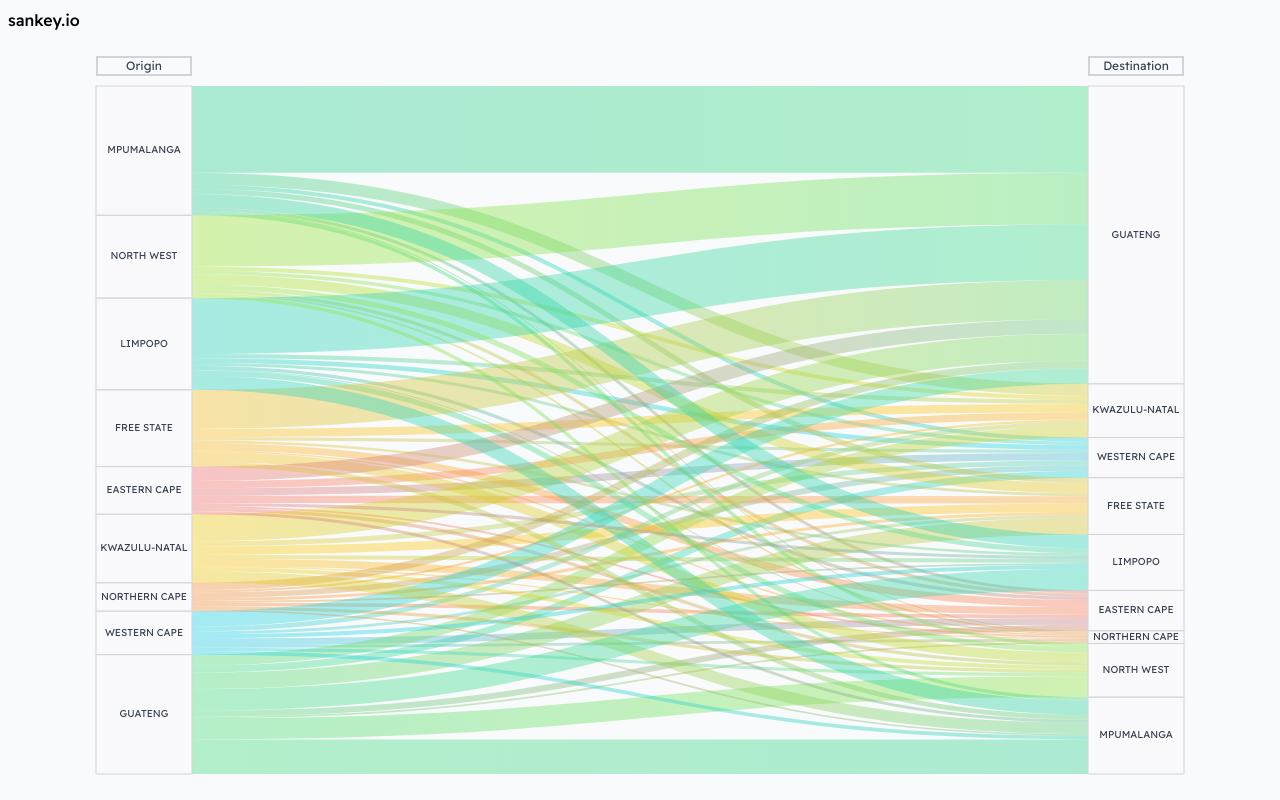
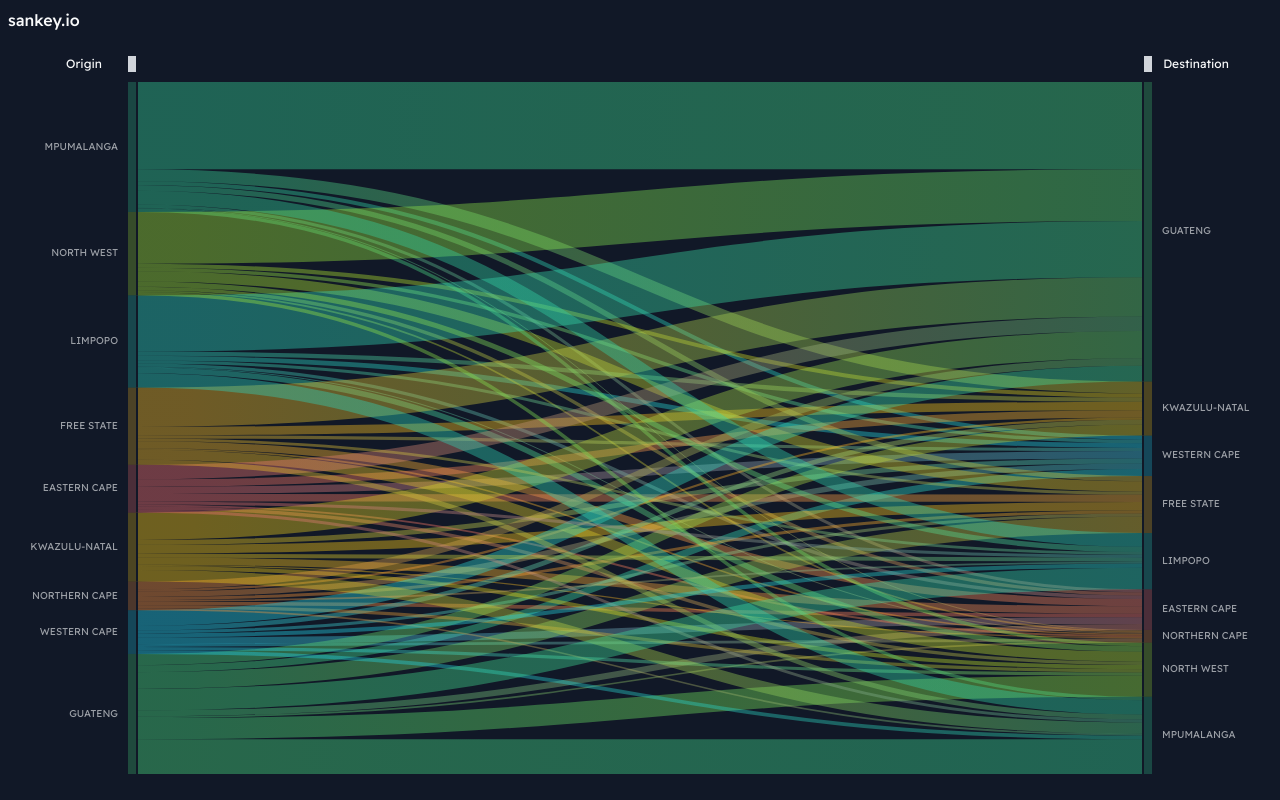
Before and after one commit to rowlandwilliams/temporal-heatma, a Next.js app: page / in a window 1280 px wide. Built offline with nearby package versions, Linux system fonts and the light colour scheme.

Commit message:
atler color scheme

```diff
--- a/components/Sankey/Sankey.tsx
+++ b/components/Sankey/Sankey.tsx
@@ -36,8 +36,8 @@ const Sankey = () => {
     const { nodes, links } = getSankeyGenerator(parentWidth, parentHeight, sankeyData);
 
     return (
-        <div className="relative flex-grow bg-green-200" ref={parentRef}>
-            <div className="bg-gray-50 w-full h-full">
+        <div className="relative flex-grow " ref={parentRef}>
+            <div className=" w-full h-full">
                 <SankeySvg links={links as TransformedLink[]} nodes={nodes} />
                 <SankeyNodeTooltip />
                 <SankeyLinkTooltip />
--- a/components/Sankey/SankeyLinkTooltip/SankeyLinkTooltip.tsx
+++ b/components/Sankey/SankeyLinkTooltip/SankeyLinkTooltip.tsx
@@ -1,15 +1,16 @@
 import classNames from 'classnames';
 import { useStore } from '../../../store/store';
+import { formatTooltipValue } from '../utils/general';
 import { sankeyMargin } from '../utils/plot';
 
 export const SankeyLinkTooltip = () => {
     const { linkIsHovered, linkTooltipData } = useStore();
-    const { x, y, sourceProvince, targetProvince } = linkTooltipData;
+    const { x, y, sourceProvince, targetProvince, linkValue } = linkTooltipData;
 
     return (
         <div
             className={classNames(
-                'absolute bg-white text-xs shadow-lg p-2 pointer-events-none transform ',
+                'absolute bg-gray-900 text-xs shadow-lg p-2 pointer-events-none transform ',
                 {
                     hidden: !linkIsHovered,
                 },
@@ -24,6 +25,10 @@ export const SankeyLinkTooltip = () => {
                 <div className="px-1">{'>'}</div>
                 <div>{targetProvince}</div>
             </div>
+            <div className="flex items-end pt-2">
+                <div>{formatTooltipValue(linkValue)}</div>
+                <div className="text-2xs text-gray-400 ml-1">PEOPLE</div>
+            </div>
         </div>
     );
 };
--- a/components/Sankey/SankeyNodeTooltip/SankeyNodeTooltipBody/SankeyNodeTooltipPeopleStat/SankeyNodeTooltipPeopleStat.tsx
+++ b/components/Sankey/SankeyNodeTooltip/SankeyNodeTooltipBody/SankeyNodeTooltipPeopleStat/SankeyNodeTooltipPeopleStat.tsx
@@ -1,4 +1,4 @@
-import { formatTooltipValue } from './utils/utils';
+import { formatTooltipValue } from '../../../utils/general';
 
 interface Props {
     nodeSum: number;
--- a/components/Sankey/SankeyNodeTooltip/SankeyNodeTooltipBody/SankeyNodeTooltipPeopleStat/utils/utils.ts
+++ /dev/null
@@ -1,5 +0,0 @@
-import { numberWithCommas } from '../../../../utils/general';
-
-export const formatTooltipValue = (value: number) => {
-    return numberWithCommas(Math.floor(value)).replace('.00', '');
-};
--- a/components/Sankey/SankeySvg/SankeyLinks/SankeyLink/SankeyLink.tsx
+++ b/components/Sankey/SankeySvg/SankeyLinks/SankeyLink/SankeyLink.tsx
@@ -28,6 +28,7 @@ export const SankeyLink = ({ link }: Props) => {
             y: (link.y0 + (link.y1 - link.y0) / 2) as number,
             sourceProvince: source.province,
             targetProvince: target.province,
+            linkValue: link.value,
         });
     };
 
@@ -42,7 +43,8 @@ export const SankeyLink = ({ link }: Props) => {
             onMouseEnter={() => handleLinkEnter()}
             onMouseLeave={() => handlLinkLeave()}
             className={classNames('stroke-current cursor-pointer', {
-                'opacity-100': linkIsActive || thisLinkIsHovered,
+                'opacity-90': linkIsActive && thisLinkIsHovered,
+                'opacity-70': linkIsActive || thisLinkIsHovered,
                 'opacity-40': !nodesAreSelected && !linkIsActive,
                 'opacity-10': nodesAreSelected && !linkIsActive,
             })}
--- a/components/Sankey/SankeySvg/SankeyNodes/SankeyNode/SankeyNode.tsx
+++ b/components/Sankey/SankeySvg/SankeyNodes/SankeyNode/SankeyNode.tsx
@@ -13,6 +13,9 @@ interface Props {
     nodePercentage: number;
     nodeIdKey: string;
 }
+
+const textXPadding = 10;
+const borderRectWidth = 2;
 
 export const SankeyNode = ({
     name,
@@ -33,7 +36,7 @@ export const SankeyNode = ({
         useStore();
 
     const nodeIsActive = activeNodes.includes(nodeId);
-
+    const nodeIsDestination = (x0 as number) > 0;
     const handlNodeClick = () => {
         return nodeIsActive ? removeActiveNode(nodeId) : addActiveNode(nodeId);
     };
@@ -50,9 +53,10 @@ export const SankeyNode = ({
         });
     };
 
-    const midPointX = ((x1 as number) - (x0 as number)) / 2;
     const midPointY = ((y1 as number) - (y0 as number)) / 2;
-    const textCoordX = (x1 as number) - midPointX;
+    const textCoordX = nodeIsDestination
+        ? (x1 as number) + textXPadding
+        : (x0 as number) - textXPadding;
     const textYCoordY = (y1 as number) - midPointY;
 
     return (
@@ -63,22 +67,31 @@ export const SankeyNode = ({
             onClick={() => handlNodeClick()}
         >
             <rect
-                className={classNames('cursor-pointer stroke-current stroke-1 text-gray-300', {
-                    'text-gray-600': nodeIsActive,
+                className={classNames('cursor-pointer opacity-50', {
+                    'opacity-100': nodeIsActive,
                 })}
                 x={x0}
                 y={y0}
                 width={(x1 as number) - (x0 as number)}
                 height={(y1 as number) - (y0 as number)}
-                fill={nodeIsActive ? 'white' : '#F9FAFB'}
-                fillOpacity="0.5"
+                fill={color}
+                fillOpacity={nodeIsActive ? 1 : 0.5}
+            ></rect>
+            <rect
+                x={nodeIsDestination ? x0 : (x1 as number) - borderRectWidth}
+                y={y0}
+                width={borderRectWidth}
+                height={(y1 as number) - (y0 as number)}
+                className="fill-current text-gray-900"
             ></rect>
             <text
                 x={textCoordX}
                 y={textYCoordY}
                 dominantBaseline="middle"
-                textAnchor="middle"
-                className="text-2xs fill-current text-gray-700 cursor-pointer"
+                textAnchor={nodeIsDestination ? 'start' : 'end'}
+                className={classNames('text-2xs fill-current text-gray-50 cursor-pointer', {
+                    'text-opacity-60': !nodeIsActive,
+                })}
             >
                 {province}
             </text>
--- a/components/Sankey/utils/general.ts
+++ b/components/Sankey/utils/general.ts
@@ -4,3 +4,7 @@ export const numberWithCommas = (x: number) => {
         .toString()
         .replace(/\B(?=(\d{3})+(?!\d))/g, ',');
 };
+
+export const formatTooltipValue = (value: number) => {
+    return numberWithCommas(Math.floor(value)).replace('.00', '');
+};
--- a/components/Sankey/utils/plot.ts
+++ b/components/Sankey/utils/plot.ts
@@ -1,8 +1,8 @@
 import { sankey } from 'd3-sankey';
 import { RawData } from '../../../types/types';
 
-export const sankeyMargin = { top: 10, right: 96, bottom: 10, left: 96 };
-export const nodeWidth = 96;
+export const sankeyMargin = { top: 10, right: 112, bottom: 10, left: 112 };
+export const nodeWidth = 10;
 export const nodeTooltipPadding = 5;
 
 export const getSankeyGenerator = (
--- a/pages/index.tsx
+++ b/pages/index.tsx
@@ -4,7 +4,7 @@ import Sankey from '../components/Sankey/Sankey';
 
 const Home: NextPage = () => {
     return (
-        <div className="bg-gray-50 font-readexpro-regular">
+        <div className="bg-gray-900 font-readexpro-regular text-gray-50">
             <Head>
                 <title>Sankey</title>
                 <meta name="description" content="Sankey" />
@@ -12,10 +12,12 @@ const Home: NextPage = () => {
             </Head>
             <div className="flex flex-col h-screen">
                 <div className="font-readexpro-medium p-2">sankey.io</div>
-                <div className="flex-grow flex flex-col py-4">
-                    <div className="flex justify-between px-24 text-xs text-gray-700">
-                        <div className="w-24 border-2 border-gray-300 text-center">Origin</div>
-                        <div className="w-24 border-2 border-gray-300 text-center">Destination</div>
+                <div className="flex-grow flex flex-col p-4">
+                    <div className="flex justify-between px-6 text-xs ">
+                        <div className="w-24 border-r-8 border-gray-300 text-center">Origin</div>
+                        <div className="w-24 border-l-8 border-gray-300 text-center">
+                            Destination
+                        </div>
                     </div>
                     <Sankey />
                 </div>
--- a/types/types.ts
+++ b/types/types.ts
@@ -77,4 +77,5 @@ export interface LinkTooltip {
     y: number;
     sourceProvince: string;
     targetProvince: string;
+    linkValue: number;
 }
```
